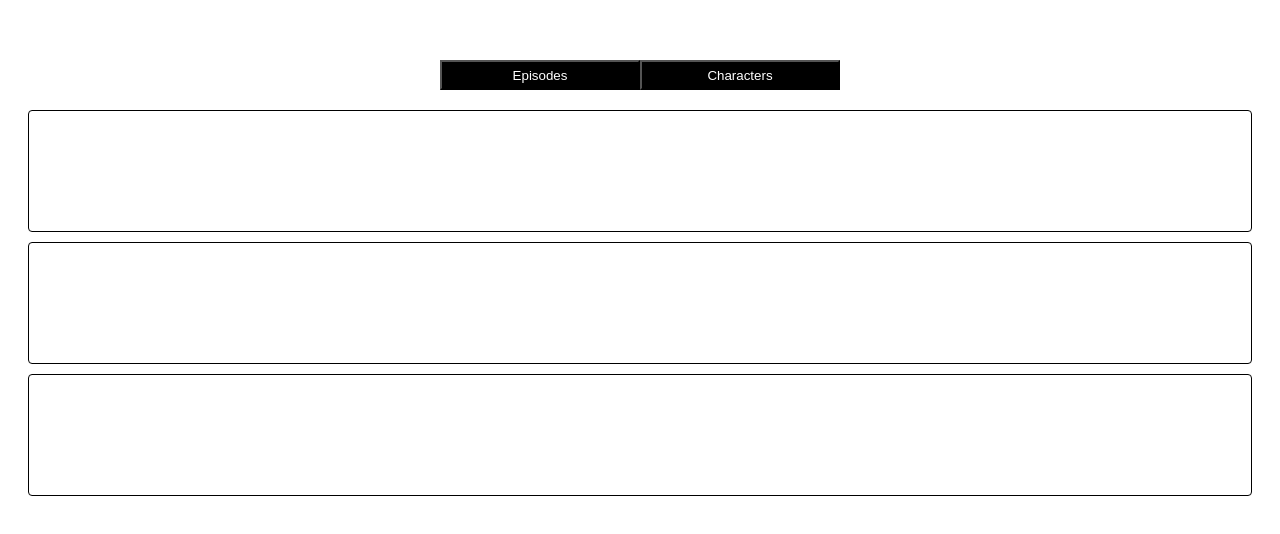
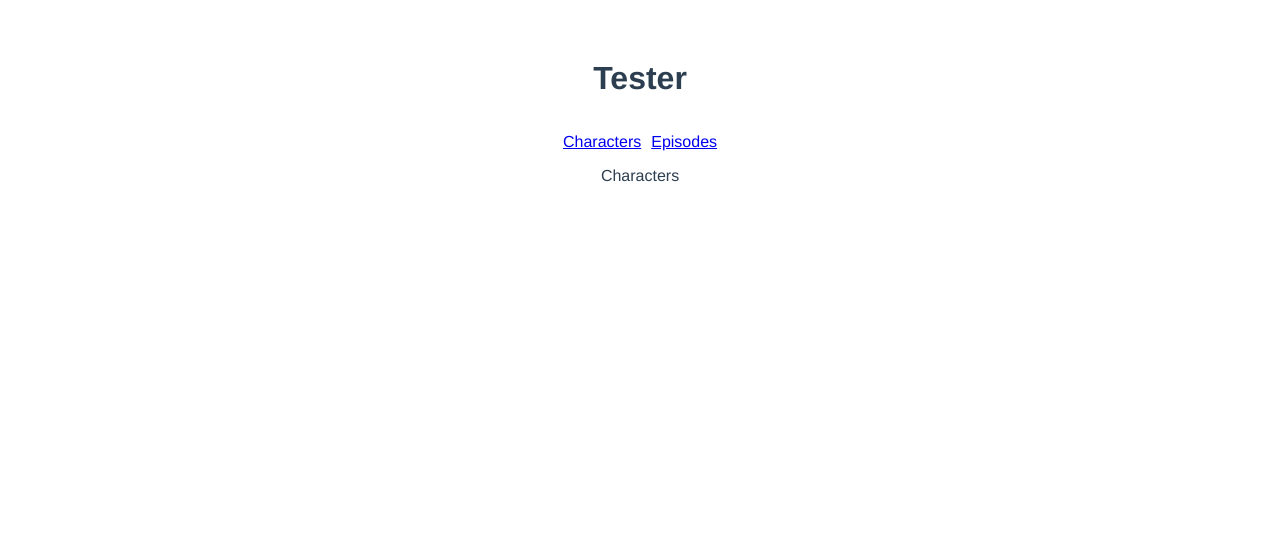
Before and after one commit to cyrstem/prueba, a Vue app: page /characters in a window 1280 px wide. Shown: the top 534 px of the page. Built offline with nearby package versions, Linux system fonts and the light colour scheme.

Commit message:
router set missing states

```diff
--- a/package.json
+++ b/package.json
@@ -11,6 +11,7 @@
     "axios": "^0.21.1",
     "core-js": "^3.6.5",
     "vue": "^2.6.11",
+    "vue-router": "^3.4.9",
     "vuex": "^3.6.0"
   },
   "devDependencies": {
--- a/src/App.vue
+++ b/src/App.vue
@@ -1,56 +1,23 @@
 <template>
   <div id="app">
-        <button v-on:click="epi()" class="btn">Episodes</button>
-        <button v-on:click="char()" class="btn">Characters</button>
-    <div id="container">
-      <Card v-bind:episodes="episodes"/>
-
-    </div>
+    <h1>Tester</h1>
+    <nav>
+      <router-link to="/characters">Characters</router-link>
+      <router-link to="/episodes">Episodes</router-link>
+      <router-view />
+    </nav>
   </div>
 </template>
 
 <script>
-import Card from './components/Card.vue'
-//import Episodes from './components/Episodes.vue'
-//import Characters from './components/Characters.vue'
+
 export default {
   name: 'App',
-  components: {
-    Card
-   // Episodes,
-    //Characters
-  },
   data() {
     return {
-      episodes:[
-        {
-        name: "episode1",
-        air_date: '10-10-21',
-        episode: '1'
-      },
-        {
-        name:"episode2",
-        air_date: '10-10-21',
-        episode: '2'
-      },
-        {
-        name:"episode3",
-        air_date: '12-10-21',
-        episode: '3'
-      }
-      ]
+
     }
   },
-  methods:{
-      epi(){
-
-        console.log("episodes")
-      },
-      char(){
-
-        console.log("show")
-      }
-  }
 }
 </script>
 
@@ -72,14 +39,11 @@ export default {
   padding: 10px;
 
 }
-.btn{
-  width: 200px;
-  height: 30px;
-  background: black;
-  color: white;
+a{
+margin:5px
 }
-.btn:hover{
-  background: white;
-  color:black;
-}
+  nav{
+        padding:15px;
+        margin:15px;
+    }
 </style>
--- /dev/null
+++ b/src/components/Characters.vue
@@ -0,0 +1,18 @@
+<template>
+    <div>
+        <p>Characters</p>
+    </div>
+</template>
+<script>
+export default {
+name:'characters',
+data() {
+    return {
+        characters:[]
+    }
+},
+async mounter (){
+
+    }
+ }
+</script>
--- /dev/null
+++ b/src/components/Episodes.vue
@@ -0,0 +1,5 @@
+<template>
+    <div>
+        <p>Episodes</p>
+    </div>
+</template>
--- /dev/null
+++ b/src/components/Home.vue
@@ -0,0 +1,18 @@
+<template>
+  <div class="home">
+    <h1>Home</h1>
+  </div>
+</template>
+<script>
+export default {
+  name: 'home',
+  data () {
+    return {
+      msg: 'Welcome to Your Vue.js App'
+    }
+  }
+}
+</script>
+<style scoped>
+
+</style>
--- a/src/main.js
+++ b/src/main.js
@@ -1,8 +1,38 @@
+
 import Vue from 'vue'
+import VueRouter from 'vue-router'
 import App from './App.vue'
+import Characters from '@/components/Characters'
+import Episodes from '@/components/Episodes'
+import Home from '@/components/Home'
+
 
 Vue.config.productionTip = false
 
+Vue.use(VueRouter)
+const  router = new VueRouter({
+  mode:'history',
+  routes:[
+    {
+      path:'/',
+      component:Home,
+      name:'home'
+    },
+    {
+        path: '/characters',
+        component: Characters,
+        name:'Character'
+    },
+    {
+        path: '/episodes',
+        component: Episodes,
+        name:'Episodes'
+    }
+  ]
+})
+
 new Vue({
+  router,
   render: h => h(App),
+
 }).$mount('#app')
```
Also changed, not shown: src/router/routes.js (deleted), 1 other file (tests, documents, lock files or other folders).
